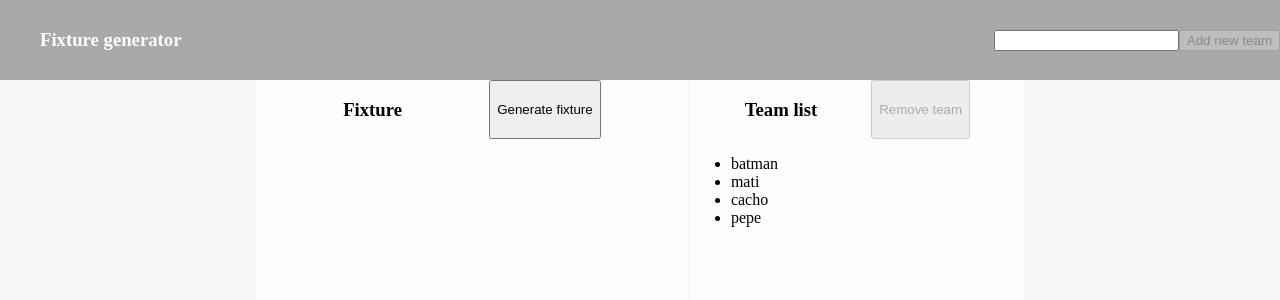
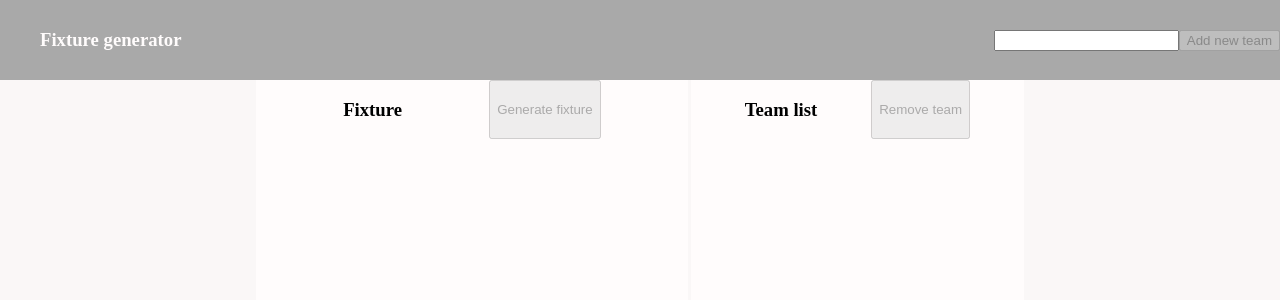
Before and after one commit to matibat/challenge-angular, an Angular app: page / in a window 1280 px wide. Shown: the top 300 px of the page. Built offline with nearby package versions, Linux system fonts and the light colour scheme.

Commit message:
minor fix on team list structure

```diff
--- a/src/app/fixture-generator.service.ts
+++ b/src/app/fixture-generator.service.ts
@@ -9,17 +9,34 @@ export class FixtureGeneratorService {
   private MIN_TEAMS_AMOUNT = 4;
   private MAX_TEAMS_AMOUNT = 20;
 
-  private teams: Array<any> = [ // todo: femove fake data
-    {id: 0, name: 'batman'},
-    {id: 1, name: 'mati'},
-    {id: 2, name: 'cacho'},
-    {id: 3, name: 'pepe'},
-  ];
-  private nextTeamId = 0;
+  private teams: Array<any> = [ ];
+  // private nextTeamId = 1;
   private teamsObservers: Array<Observer<any>> = [];
 
   constructor() {
     this.noRepeatNameValidator = this.noRepeatNameValidator.bind(this);
+    this.noExeedMaxiValidator = this.noExeedMaxiValidator.bind(this);
+  }
+
+  public addTeam(name: string): void {
+    this.teams.push(name);
+    this.notifyTeamsUpdate();
+  }
+
+  public removeTeam(id: number): void {
+    this.teams.splice(id, 1);
+    this.notifyTeamsUpdate();
+  }
+
+  public getTeams(): Observable<any> {
+    return new Observable((observer) => {
+      this.handleTeamsUpdate(observer);
+      this.teamsObservers.push(observer);
+    });
+  }
+
+  public getTeamName(id: number): string {
+    return this.teams[id - 1];
   }
 
   private getMatchesSortedByDay(): Array<any> { // todo: re-write me completely (-:
@@ -77,7 +94,7 @@ export class FixtureGeneratorService {
   private isTeamAlreadyAdded(themeName: string): boolean {
     for (let teamIndex = 0; teamIndex < this.teams.length; teamIndex++) {
       const team = this.teams[teamIndex];
-      if (team.name === themeName) {
+      if (team === themeName) {
         return true;
       }
     }
@@ -96,12 +113,20 @@ export class FixtureGeneratorService {
     return (this.teams.length % 2) === 0;
   }
 
-  public isTeamAmountNotBiggerThanMax() {
+  private isTeamAmountNotBiggerThanMax() {
     return this.teams.length <= this.MAX_TEAMS_AMOUNT;
   }
 
-  public isTeamAmountNotSmallerThanMin() {
+  private isTeamAmountNotSmallerThanMin() {
     return this.teams.length >= this.MIN_TEAMS_AMOUNT;
+  }
+
+  public isTeamAmountSmallerThanMax() {
+    return this.teams.length < this.MAX_TEAMS_AMOUNT;
+  }
+
+  public isTeamAmountBiggerThanMin() {
+    return this.teams.length > this.MIN_TEAMS_AMOUNT;
   }
 
   private totalOfMatchesByDay(): number {
@@ -123,35 +148,12 @@ export class FixtureGeneratorService {
     }
   }
 
-  // PUBLIC ACCESS MEMBERS
-
-  public getTeams(): Observable<any> {
-    return new Observable((observer) => {
-      this.handleTeamsUpdate(observer);
-      this.teamsObservers.push(observer);
-    });
+  public noRepeatNameValidator(c: AbstractControl) {
+    return this.isTeamAlreadyAdded(c.value) ? {alreadyAdded: true} : null;
   }
 
-  public addTeam(name: string): void {
-    this.teams.push({
-      name: name,
-      id: this.nextTeamId++
-    });
-    this.notifyTeamsUpdate();
-  }
-
-  public removeTeam(id: number): void {
-    for (let index = 0; index < this.teams.length; index++) {
-      const team = this.teams[index];
-      if (team.id === id) {
-        this.teams.splice(index, 1);
-        this.notifyTeamsUpdate();
-      }
-    }
-  }
-
-  public noRepeatNameValidator(c: AbstractControl) {
-    return this.isTeamAlreadyAdded(c.value) ? {alreadyAdded: true} : null;
+  public noExeedMaxiValidator(c: AbstractControl) {
+    return !this.isTeamAmountSmallerThanMax() ? {maximumAmountReached: true} : null;
   }
 
   public getFixture(): any {
--- a/src/app/fixture/fixture.component.html
+++ b/src/app/fixture/fixture.component.html
@@ -6,7 +6,7 @@
   <div class="app-matches-by-day">
     <div *ngFor="let matches of fixture">
       <ul *ngFor="let match of matches">
-        <li>{{ match[0] }} vs {{ match[1] }}</li>
+        <li>{{ getTeamName(match[0]) }} vs {{ getTeamName(match[1]) }}</li>
       </ul>
     </div>
   </div>
--- a/src/app/fixture/fixture.component.ts
+++ b/src/app/fixture/fixture.component.ts
@@ -18,4 +18,8 @@ export class FixtureComponent {
   public isAbleToRefresh(): boolean {
     return this.fixtureGenerator.isDataReady();
   }
+
+  public getTeamName(id: number) {
+    return this.fixtureGenerator.getTeamName(id);
+  }
 }
--- a/src/app/new-team-form-component/new-team-form-component.component.ts
+++ b/src/app/new-team-form-component/new-team-form-component.component.ts
@@ -7,7 +7,7 @@ import { Component, OnInit } from '@angular/core';
   templateUrl: './new-team-form-component.component.html',
   styleUrls: ['./new-team-form-component.component.scss']
 })
-export class NewTeamFormComponentComponent {
+export class NewTeamFormComponentComponent implements OnInit {
   public nameForm: FormGroup;
   newTeamName: string;
 
@@ -16,10 +16,14 @@ export class NewTeamFormComponentComponent {
       teamName: new FormControl(this.newTeamName,
         [
           this.fixtureGenerator.noRepeatNameValidator,
+          this.fixtureGenerator.noExeedMaxiValidator,
           Validators.required
         ]
       )
     });
+  }
+
+  ngOnInit(): void {
   }
 
   public addNewTeam() {
--- a/src/app/team-list-component/team-list-component.component.html
+++ b/src/app/team-list-component/team-list-component.component.html
@@ -4,8 +4,8 @@
     <button (click)="removeSelectedTeam()" [disabled]="!isTeamSelected()">Remove team</button>
   </div>
   <ul>
-    <li *ngFor="let team of teamsList" [ngClass]="selectedClass(team.id)" (click)="selectTeam(team.id)">
-      {{team.name}}
+    <li *ngFor="let team of teamsList; let id = index" [ngClass]="selectedClass(id)" (click)="selectTeam(id)">
+      {{team}}
     </li>
   </ul>
 </div>
```
